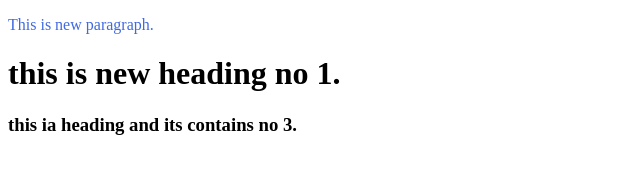
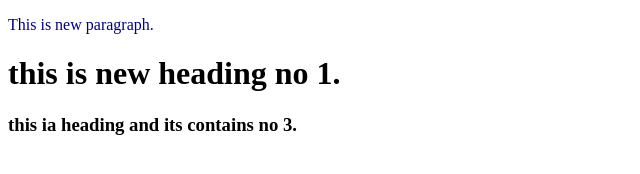
Before and after one commit to rayhan-hossain/practice-repo, a plain HTML site: page index.html in a window 1280 px wide. Shown: the whole page, without its empty margins (0-640 px from the left). Drawn offline with Linux system fonts and the light colour scheme.

Commit message:
color added navy

```diff
--- a/style.css
+++ b/style.css
@@ -1,3 +1,3 @@
 p{
-    color: royalblue;
+    color: navy;
 }
```
